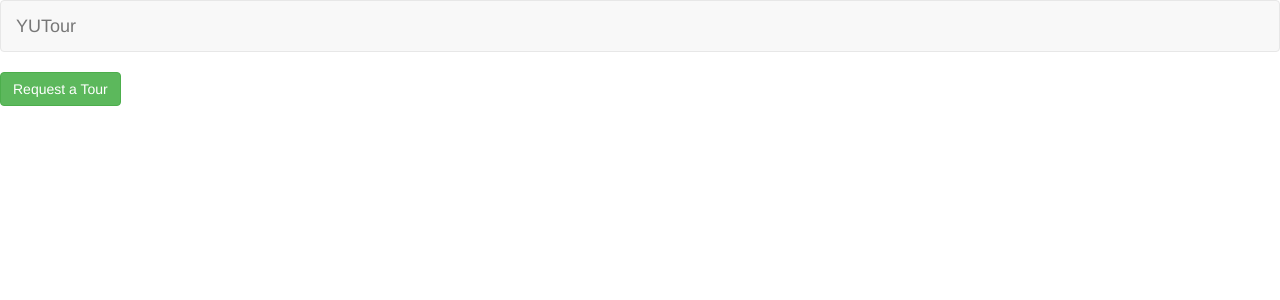
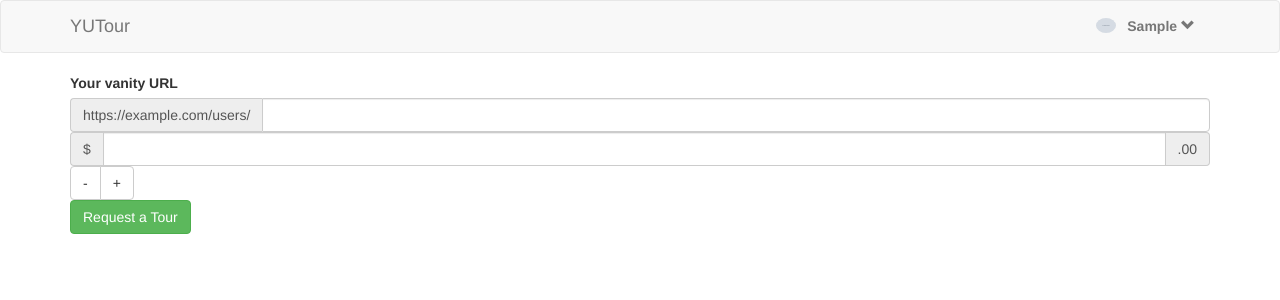
Before and after one commit to alejandrogarciasalas/Uber-Tour, a Flask app: template templates/demo.html in a window 1280 px wide. Shown: the top 300 px of the page. Run offline with Flask 2, Linux system fonts and the light colour scheme; the template is opened without the code that fills it: most values are stand-ins (such as "Sample title", 1, 10 or a date in 2020); grey boxes marked "Sample" are stand-in pictures; some libraries are stand-ins or nearby versions.

Commit message:
Update ui

```diff
--- /dev/null
+++ b/static/stylesheets/custom.css
@@ -0,0 +1,20 @@
+.profile-picture{
+	width: 20px;
+	display: inline;
+	margin-bottom: 4px;
+	margin-right: 4px;
+}
+
+.navbar-login .profile-picture{
+	width: 200px;
+}
+
+.dropdown-menu{
+	min-width: 290px;
+}
+
+.dropdown-menu .navbar-login{
+    padding-left: 10px;
+    padding-right: 20px;
+    padding-top: 18px;
+}
--- a/templates/demo.html
+++ b/templates/demo.html
@@ -6,28 +6,94 @@
         <script src="util.js"></script>
         <meta name="viewport" content="width=device-width, initial-scale=1">
         <link rel="stylesheet" type="text/css" href="https://bootswatch.com/superhero/bootstrap.min.css">
+        <link rel="stylesheet" type="text/css" href="stylesheets/custom.css">
     </head>
     <body>
-        <div class="bs-component">
-              <nav class="navbar navbar-default">
-                <div class="container-fluid">
-                  <div class="navbar-header">
-                    <button type="button" class="navbar-toggle collapsed" data-toggle="collapse" data-target="#bs-example-navbar-collapse-1">
-                      <span class="sr-only">Toggle navigation</span>
-                      <span>{{user_info['first_name']}}</span>
-                      <!-- <span class="glyphicon glyphicon-user"></span> -->
-                      <img class="img-responsive img-circle" src={{user_info["picture"]}}>
-                    </button>
-                    <a class="navbar-brand" href="#">YUTour</a>
-                  </div>
-                </div>
-              </nav>
+    <div class="navbar navbar-default" role="navigation">
+        <div class="container">
+            <div class="navbar-header">
+                <button type="button" class="navbar-toggle" data-toggle="collapse" data-target=".navbar-collapse">
+                    <span class="icon-bar"></span>
+                    <span class="icon-bar"></span>
+                    <span class="icon-bar"></span>
+                </button>
+                <a target="_blank" href="#" class="navbar-brand">YUTour</a>
+            </div>
+            <div class="collapse navbar-collapse">
+                <ul class="nav navbar-nav">
+                    <!-- <li><a href="#">Home</a></li>            -->
+                 </ul>
+                <ul class="nav navbar-nav navbar-right">
+                    <li class="dropdown">
+                        <a href="#" class="dropdown-toggle" data-toggle="dropdown">
+                            <img class="img-responsive img-circle profile-picture" src={{user_info['picture']}}>
+                            <strong>{{user_info['first_name']}}</strong>
+                            <span class="glyphicon glyphicon-chevron-down"></span>
+                        </a>
+                        <ul class="dropdown-menu">
+                            <li>
+                                <div class="navbar-login">
+                                    <div class="row">
+                                        <div class="col-lg-4">
+                                            <p class="text-center">
+                                                <img class="img-responsive img-circle profile-picture" src={{user_info['picture']}}>
+                                            </p>
+                                        </div>
+                                        <div class="col-lg-8">
+                                            <p class="text-left"><strong>{{user_info['first_name']}} {{user_info['last_name']}}</strong></p>
+                                            <p class="text-left small">{{user_info['email']}}</p>
+                                            <p class="text-left">
+                                                <a href="#" class="btn btn-primary btn-block btn-sm">Settings</a>
+                                            </p>
+                                        </div>
+                                    </div>
+                                </div>
+                            </li>
+                            <li class="divider"></li>
+                            <li>
+                                <div class="navbar-login navbar-login-session">
+                                    <div class="row">
+                                        <div class="col-lg-12">
+                                            <p>
+                                                <a href="#" class="btn btn-danger btn-block">Log Out</a>
+                                            </p>
+                                        </div>
+                                    </div>
+                                </div>
+                            </li>
+                        </ul>
+                    </li>
+                </ul>
+            </div>
         </div>
+    </div>
+
+    <div class="container">
 <!--         <button type="button" onclick="action('products')">PRODUCTS!</button>
         <button type="button" onclick="action('time')">TIME ESTIMATES!</button>
         <button type="button" onclick="action('price')">PRICE ESTIMATES!</button>
         <button type="button" onclick="action('history')">HISTORY!</button>
         <button type="button" onclick="action('me')">ME!</button> -->
+    <form>
+      <label for="basic-url">Your vanity URL</label>
+      <div class="input-group">
+        <span class="input-group-addon" id="basic-addon3">https://example.com/users/</span>
+        <input type="text" class="form-control" id="basic-url" aria-describedby="basic-addon3">
+      </div>
+      <div class="input-group">
+        <span class="input-group-addon">$</span>
+        <input type="text" class="form-control" aria-label="Amount (to the nearest dollar)">
+        <span class="input-group-addon">.00</span>
+      </div>
+      <div class="btn-group" role="group" aria-label="...">
+        <button type="button" class="btn btn-default">-</button>
+        <button type="button" class="btn btn-default">+</button>
+      </div>
+    </form>
         <button class="btn btn-success" type="button" onclick="action('request_tour')">Request a Tour</button>
+    </div>
     </body>
+    <script type="text/javascript" src="https://code.jquery.com/jquery-2.1.4.min.js"></script>
+    <script src="https://maxcdn.bootstrapcdn.com/bootstrap/3.3.5/js/bootstrap.min.js"></script>
+    <script type="text/javascript" src="http://code.jquery.com/mobile/1.4.5/jquery.mobile-1.4.5.min.js"></script>
 </html>
```
